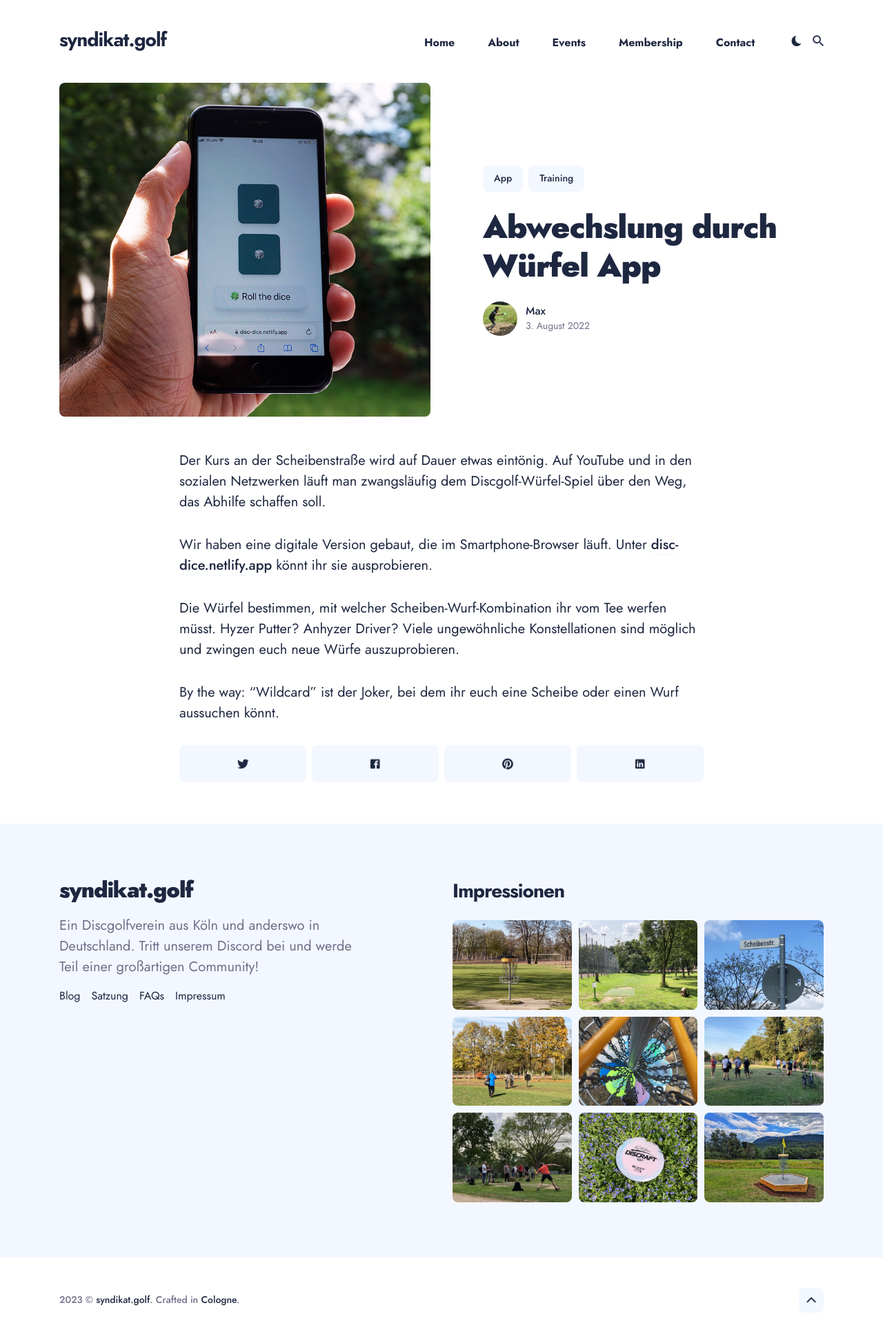
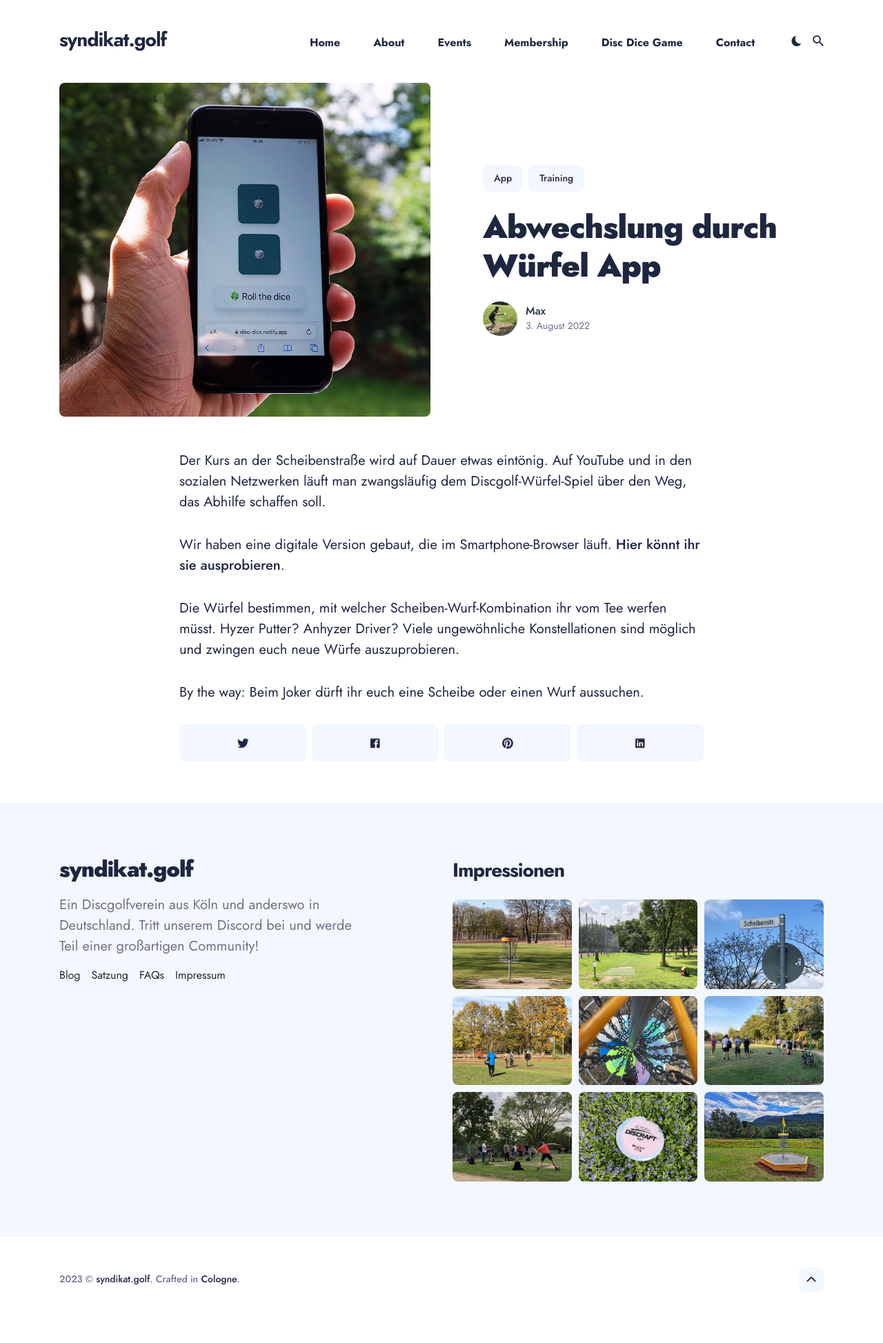
Before and after one commit to maxgreive/syndikat-web, a Jekyll site: the page built from _posts/2022-08-03-discgolf-spiel-wuerfel.md, in a window 1280 px wide. Shown: the whole page at 69% size. Built offline with Jekyll 4.4.1, drawn with Linux system fonts in a browser that asks for light colours; some web fonts are replaced; after the commit the page ends 1917 px from its top, so only the background shows below that.

Commit message:
added dice game

```diff
--- a/_data/menus/main_menu.yml
+++ b/_data/menus/main_menu.yml
@@ -8,5 +8,7 @@ items:
     link: /events/
   - label: Membership
     link: /membership/
+  - label: Disc Dice Game
+    link: /disc-dice/
   - label: Contact
     link: /contact/
--- a/_includes/snippets/head.html
+++ b/_includes/snippets/head.html
@@ -37,5 +37,9 @@
         document.documentElement.classList.add('dark-mode');
       }
     </script>
-    <link rel="stylesheet" href="/assets/css/style.min.css">
+
+    {% if page.layout == 'dice-game' %}
+      <script src="/assets/js/dice-game.js" defer></script>
+    {% endif %}
+    <link rel="stylesheet" href="/assets/css/style.css">
   </head>
--- a/_posts/2022-08-03-discgolf-spiel-wuerfel.md
+++ b/_posts/2022-08-03-discgolf-spiel-wuerfel.md
@@ -9,8 +9,8 @@ author: max
 
 Der Kurs an der Scheibenstraße wird auf Dauer etwas eintönig. Auf YouTube und in den sozialen Netzwerken läuft man zwangsläufig dem Discgolf-Würfel-Spiel über den Weg, das Abhilfe schaffen soll.
 
-Wir haben eine digitale Version gebaut, die im Smartphone-Browser läuft. Unter [disc-dice.netlify.app](https://disc-dice.netlify.app) könnt ihr sie ausprobieren.
+Wir haben eine digitale Version gebaut, die im Smartphone-Browser läuft. [Hier könnt ihr sie ausprobieren](/disc-dice).
 
 Die Würfel bestimmen, mit welcher Scheiben-Wurf-Kombination ihr vom Tee werfen müsst. Hyzer Putter? Anhyzer Driver? Viele ungewöhnliche Konstellationen sind möglich und zwingen euch neue Würfe auszuprobieren.
 
-By the way: "Wildcard" ist der Joker, bei dem ihr euch eine Scheibe oder einen Wurf aussuchen könnt.
+By the way: Beim Joker dürft ihr euch eine Scheibe oder einen Wurf aussuchen.
--- a/assets/css/style.css
+++ b/assets/css/style.css
@@ -4311,3 +4311,40 @@ table td {
   align-items: center;
   border-radius: 8px
 }
+
+.die {
+  position: relative;
+  padding: 3rem;
+  background: var(--background-alt-color);
+  color: var(--dark-blue);
+  font-weight: 700;
+  margin: 1rem;
+  border-radius: 1rem;
+  box-shadow: 0 10px 15px -3px rgba(0, 0, 0, .1), 0 4px 6px -2px rgba(0, 0, 0, .05);
+  transition: 1s;
+  width: min-content;
+  min-width: 6vw;
+  text-align: center;
+  white-space: nowrap;
+}
+
+.dice-wrapper {
+  display: flex;
+  flex-direction: column;
+  align-items: center;
+  justify-content: center;
+  gap: 1rem;
+  margin-bottom: 5rem;
+}
+
+.dice {
+  display: flex;
+  flex-direction: column;
+  align-items: center
+}
+
+@media screen and (min-width:720px) {
+  .dice {
+    flex-direction: row
+  }
+}
```
Also changed, not shown: _layouts/dice-game.html (added, +36 -0 lines), assets/js/dice-game.js (added, +64 -0 lines), disc-dice.md (added, +7 -0 lines), assets/css/style.min.css.
